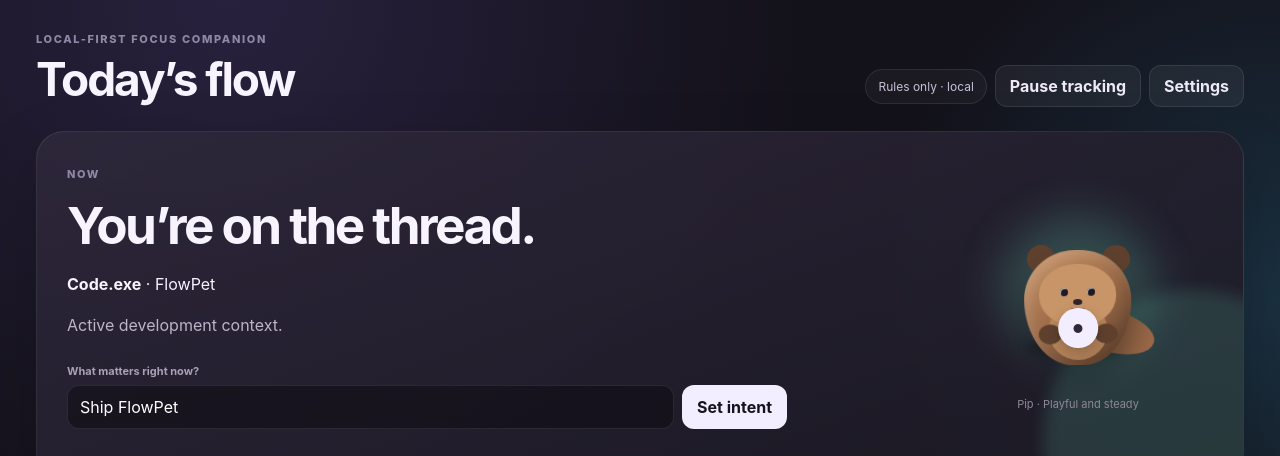
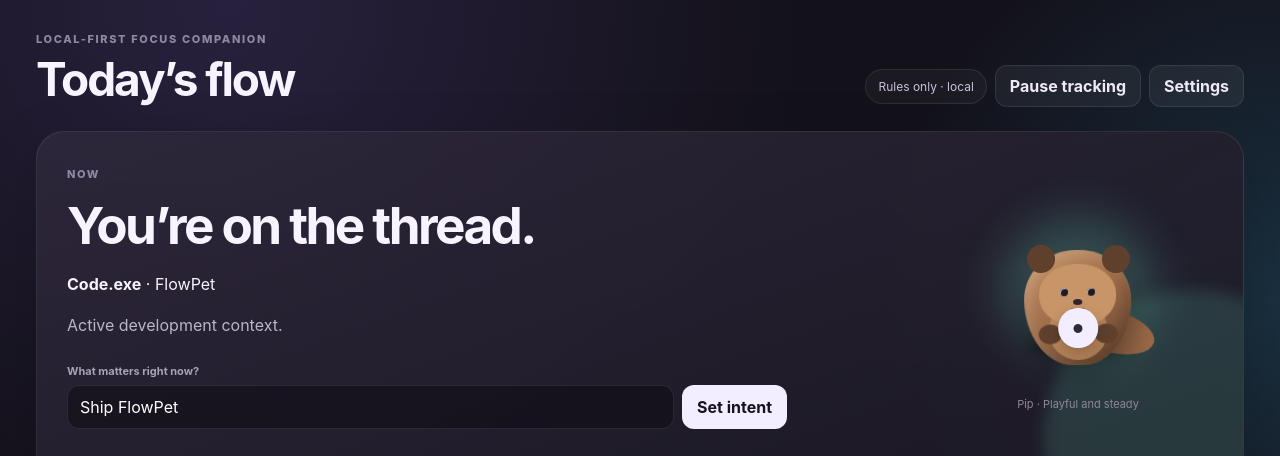
Before and after one commit to SVB808/flowpet-desktop, a React (Vite) app: page / in a window 1280 px wide. Shown: the top 456 px of the page. Built offline with nearby package versions, Linux system fonts and the light colour scheme.

Commit message:
fix: keep companion ears visible

```diff
--- a/src/components/Mascot.tsx
+++ b/src/components/Mascot.tsx
@@ -1,5 +1,86 @@
 import { mascotById } from '../lib/mascots';
+import type { CSSProperties } from 'react';
 import type { MascotId, PetState } from '../lib/types';
-const props:Record<MascotId,string>={otter:'●',fennec:'▤',raccoon:'✦',red_panda:'❧',penguin:'✓',capybara:'⌇'};
-function propFor(m:MascotId,s:PetState){if(s==='focused'||s==='deep_focus')return props[m];if(s==='nudging')return '!';if(s==='recovering')return '↗';if(s==='celebrating')return '✦';if(s==='break'||s==='sleeping')return 'z';return '';}
-export function Mascot({mascot,state,name,size='large',speaking=false}:{mascot:MascotId;state:PetState;name?:string;size?:'tiny'|'small'|'large';speaking?:boolean}){const d=mascotById(mascot);const label=name?.trim()||d.name;return <div className={`mascot mascot--${d.cssClass} mascot--${state} mascot--${size} ${speaking?'mascot--speaking':''}`} role="img" aria-label={`${label} is ${state.replace('_',' ')}`}><span className="mascot__aura"/><span className="mascot__shadow"/><span className="mascot__tail"/><span className="mascot__ear mascot__ear--left"/><span className="mascot__ear mascot__ear--right"/><span className="mascot__body"><span className="mascot__belly"/><span className="mascot__face"><span className="mascot__patch mascot__patch--left"/><span className="mascot__patch mascot__patch--right"/><span className="mascot__eye mascot__eye--left"/><span className="mascot__eye mascot__eye--right"/><span className="mascot__nose"/><span className="mascot__mouth"/><span className="mascot__beak"/></span><span className="mascot__paw mascot__paw--left"/><span className="mascot__paw mascot__paw--right"/></span><span className="mascot__prop">{propFor(mascot,state)}</span><span className="mascot__spark">✦</span></div>}
+
+const props: Record<MascotId, string> = {
+  otter: '●',
+  fennec: '▤',
+  raccoon: '✦',
+  red_panda: '❧',
+  penguin: '✓',
+  capybara: '⌇',
+};
+
+function propFor(mascot: MascotId, state: PetState) {
+  if (state === 'focused' || state === 'deep_focus') return props[mascot];
+  if (state === 'nudging') return '!';
+  if (state === 'recovering') return '↗';
+  if (state === 'celebrating') return '✦';
+  if (state === 'break' || state === 'sleeping') return 'z';
+  return '';
+}
+
+function earStyle(mascot: MascotId): CSSProperties {
+  // The body sits at z-index 3. Small ears were previously rendered behind it,
+  // which made round-eared companions look earless in previews and the pet window.
+  switch (mascot) {
+    case 'otter':
+      return { zIndex: 4, width: '14%', height: '14%', top: '29%', borderRadius: '50%' };
+    case 'raccoon':
+      return { zIndex: 4, width: '18%', height: '19%', top: '22%', borderRadius: '58% 58% 38% 38%' };
+    case 'red_panda':
+      return { zIndex: 4, width: '20%', height: '21%', top: '20%', borderRadius: '62% 62% 34% 34%' };
+    case 'capybara':
+      return { zIndex: 4, width: '14%', height: '14%', top: '28%', borderRadius: '50%' };
+    default:
+      return { zIndex: 4 };
+  }
+}
+
+export function Mascot({
+  mascot,
+  state,
+  name,
+  size = 'large',
+  speaking = false,
+}: {
+  mascot: MascotId;
+  state: PetState;
+  name?: string;
+  size?: 'tiny' | 'small' | 'large';
+  speaking?: boolean;
+}) {
+  const definition = mascotById(mascot);
+  const label = name?.trim() || definition.name;
+  const ears = earStyle(mascot);
+
+  return (
+    <div
+      className={`mascot mascot--${definition.cssClass} mascot--${state} mascot--${size} ${speaking ? 'mascot--speaking' : ''}`}
+      role="img"
+      aria-label={`${label} is ${state.replace('_', ' ')}`}
+    >
+      <span className="mascot__aura" />
+      <span className="mascot__shadow" />
+      <span className="mascot__tail" />
+      <span className="mascot__ear mascot__ear--left" style={ears} />
+      <span className="mascot__ear mascot__ear--right" style={ears} />
+      <span className="mascot__body">
+        <span className="mascot__belly" />
+        <span className="mascot__face">
+          <span className="mascot__patch mascot__patch--left" />
+          <span className="mascot__patch mascot__patch--right" />
+          <span className="mascot__eye mascot__eye--left" />
+          <span className="mascot__eye mascot__eye--right" />
+          <span className="mascot__nose" />
+          <span className="mascot__mouth" />
+          <span className="mascot__beak" />
+        </span>
+        <span className="mascot__paw mascot__paw--left" />
+        <span className="mascot__paw mascot__paw--right" />
+      </span>
+      <span className="mascot__prop">{propFor(mascot, state)}</span>
+      <span className="mascot__spark">✦</span>
+    </div>
+  );
+}
```
